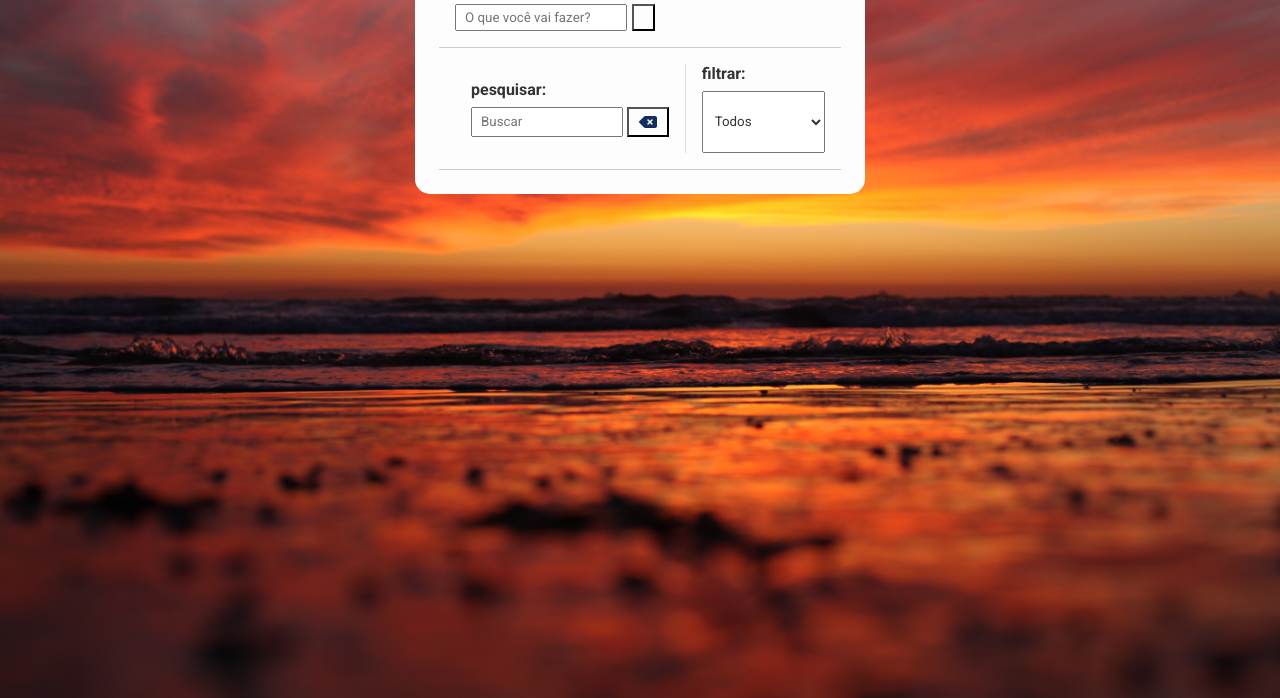
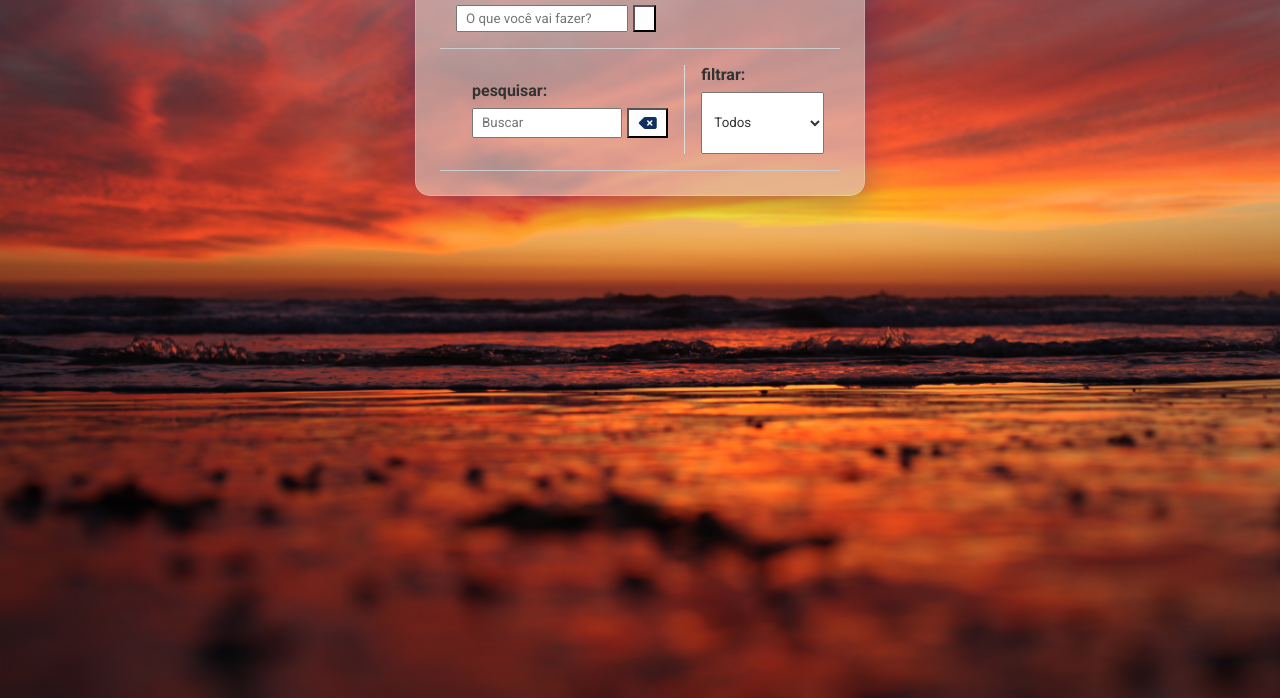
Before and after one commit to Mateus-Belfort/To_Do_List, a plain HTML site: page index.html in a window 1280 px wide. Shown: the part 150-848 px from the top of the page. Drawn offline with Linux system fonts and the light colour scheme; some icons are missing.

Commit message:
update style
glassmorphism on background form

```diff
--- a/assets/style.css
+++ b/assets/style.css
@@ -55,7 +55,12 @@ input, select{
 .todo-container {
   max-width: 450px;
   margin: 3rem auto;
-  background-color: #FDFDFD;
+  background: rgba( 213, 207, 205, 0.6 );
+box-shadow: 0 8px 32px 0 rgba( 31, 38, 135, 0.37 );
+backdrop-filter: blur( 2.5px );
+-webkit-backdrop-filter: blur( 2.5px );
+border-radius: 10px;
+border: 1px solid rgba( 255, 255, 255, 0.18 );
   padding: 1.5rem;
   border-radius: 15px;
 }
```
